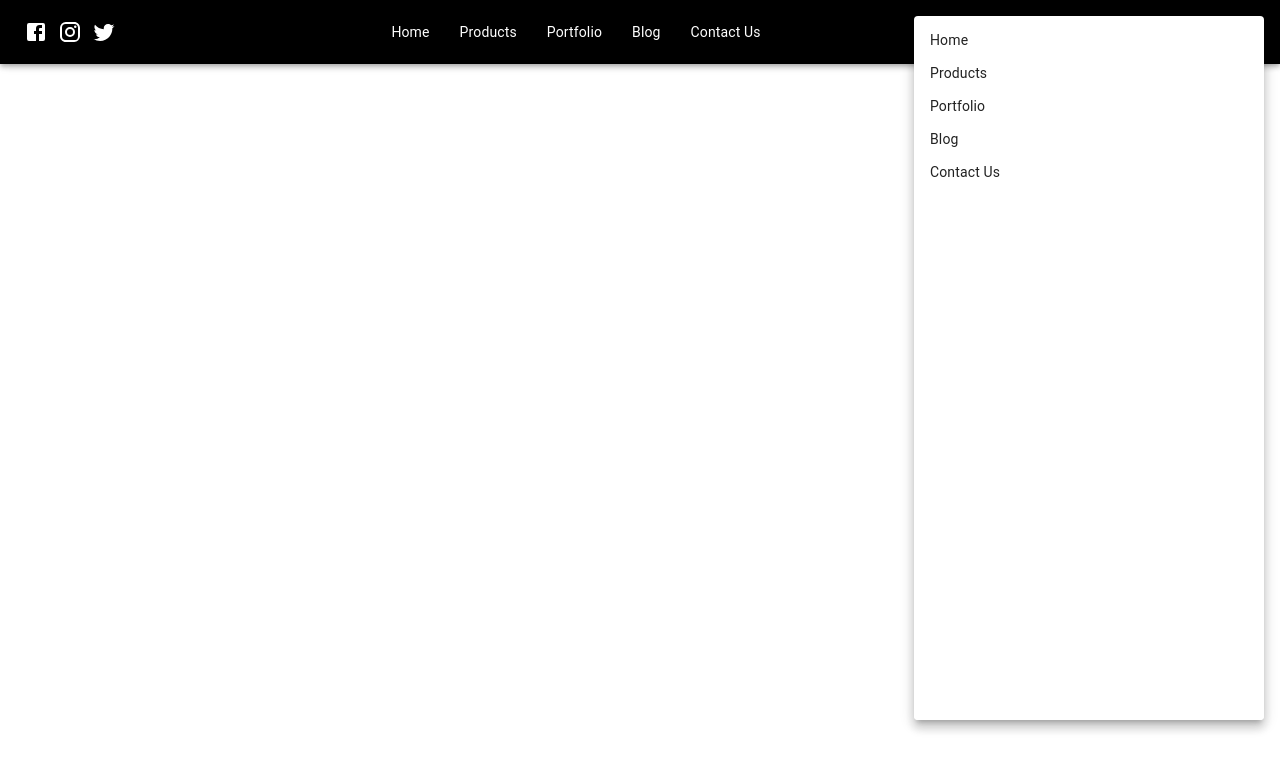
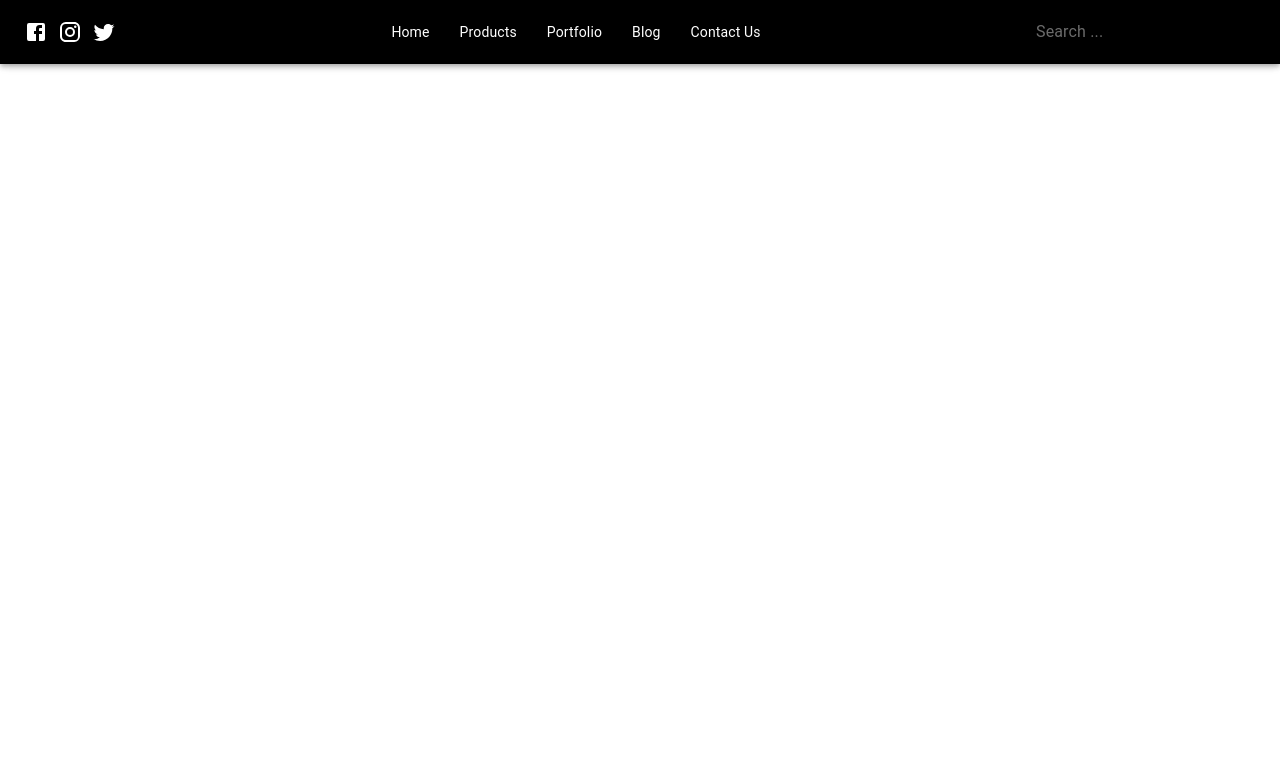
Before and after one commit to vinothsmart/mui5-blog-1, a React (Create React App) app: page / in a window 1280 px wide. Shown: the top 770 px of the page. Built offline with nearby package versions, Linux system fonts and the light colour scheme; the HTML template or start-up script is replaced by a standard one.

Commit message:
Refactor NavBar component, add open and close functionality to menu

```diff
--- a/src/components/navbar/NavBar.js
+++ b/src/components/navbar/NavBar.js
@@ -1,4 +1,4 @@
-import { memo, useState } from "react";
+import { memo, useCallback, useState } from "react";
 import {
   AppBar,
   Box,
@@ -47,6 +47,14 @@ const NavBar = () => {
 
   const [isOpen, setIsOpen] = useState(false);
 
+  const handleOpen = useCallback(() => {
+    setIsOpen(true);
+  }, []);
+
+  const handleClose = useCallback(() => {
+    setIsOpen(false);
+  }, []);
+
   return (
     <AppBar sx={{ background: "black" }}>
       <StyledToolbar>
@@ -84,13 +92,15 @@ const NavBar = () => {
                 md: "none",
               },
             }}
+            onClick={handleOpen}
           />
         </SearchBox>
       </StyledToolbar>
       <Menu
         id="demo-positioned-menu"
         aria-labelledby="demo-positioned-button"
-        open={true}
+        open={isOpen}
+        onClose={handleClose}
         anchorOrigin={{
           vertical: "top",
           horizontal: "right",
```
